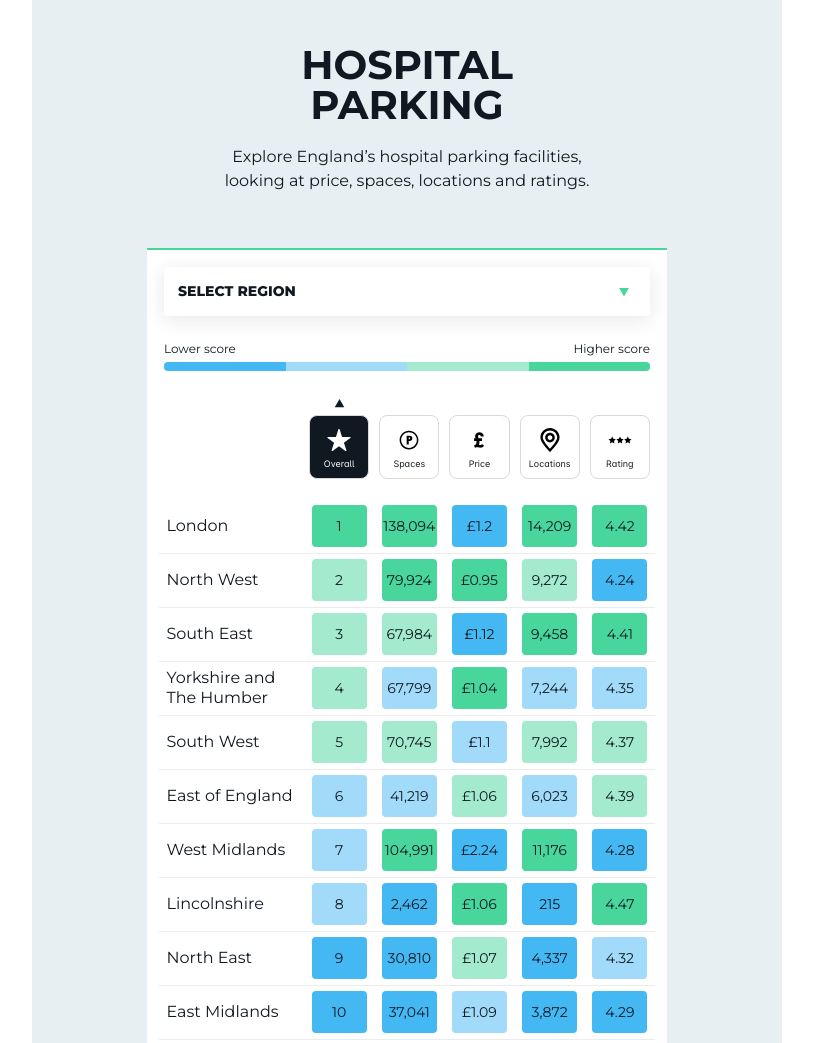
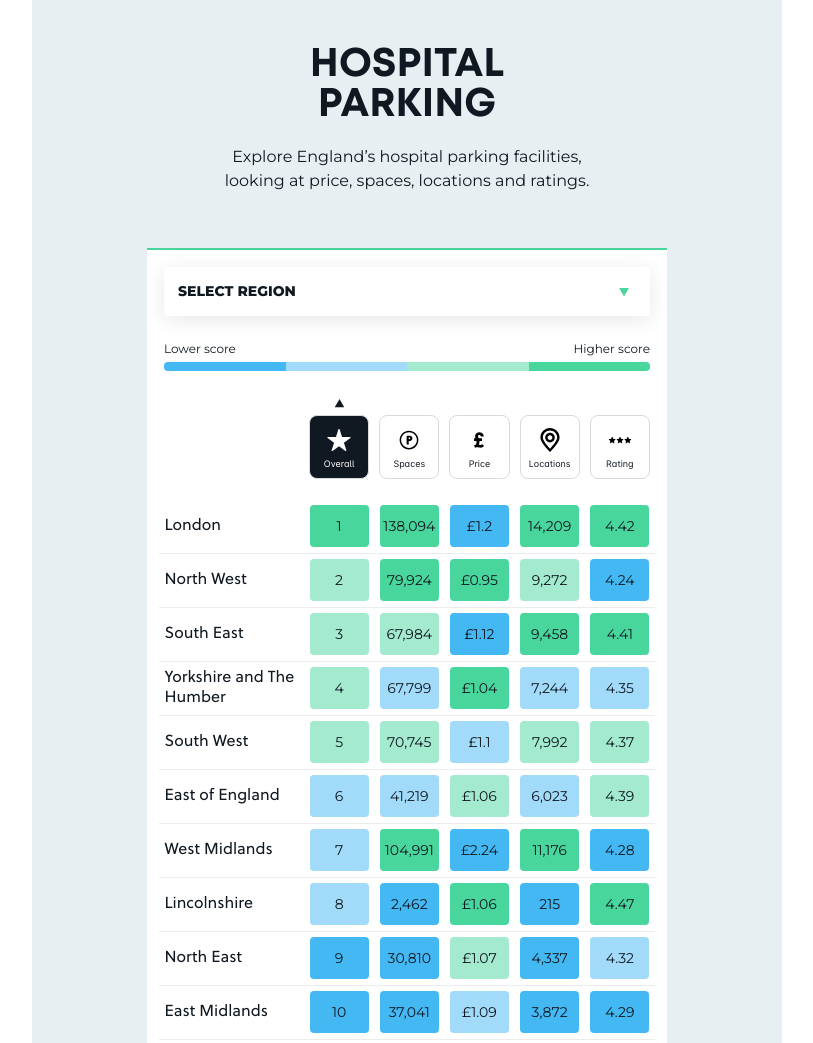
Before and after one commit to TypeAMedia/hospital_parking_report, a plain HTML site: page index.html in a window 1280 px wide. Shown: the top 1043 px of the page, without its empty margins (233-1046 px from the left). Drawn offline with Linux system fonts and the light colour scheme.

Commit message:
font family update

```diff
--- a/scripts/table.js
+++ b/scripts/table.js
@@ -39,7 +39,7 @@ function Table(params) {
       cellHeight: 54, // height of each cells in table body
       firstColumnWidth: {
         // city column width (varies based on screen size),
-        xs: 125,
+        xs: 135,
         sm: 145,
         md: 145,
         lg: 145,
@@ -161,7 +161,7 @@ function Table(params) {
     const br = getMobileBreakdown();
 
     if (isMobile(attrs.mobileBreakdown)) {
-      attrs.pagination = true;
+      attrs.pagination = false;
     } else {
       attrs.pagination = false;
     }
@@ -192,14 +192,12 @@ function Table(params) {
             showMore();
           }
         });
-
       adjustShowBtn();
     } else {
       container.selectAll(".show-btn").remove();
     }
 
     d3.select(".table-head.main-column").style("height", null);
-
     addTableHead(resize);
     addTableBody();
     adjustHeight();
@@ -381,7 +379,6 @@ function Table(params) {
     if (d.isMainColumn) {
       return firstColumnWidth + "px";
     }
-
     return `calc((100% - ${firstColumnWidth}px) / ${headers.length - 1})`;
   }
 
@@ -448,8 +445,9 @@ function Table(params) {
 
       table
         .selectAll(".main-column")
-        .style("position", "absolute")
+        .style("position", 'absolute')
         .style("margin-left", -firstColumnWidth + "px");
+
 
       table.style("margin-left", firstColumnWidth + "px");
 
--- a/styles/main.css
+++ b/styles/main.css
@@ -9,6 +9,18 @@
   --swiper-pagination-color: #E5AA20;
   --swiper-pagination-bullet-inactive-color: #D8D8D8;
   --swiper-pagination-bullet-inactive-opacity: 1;
+}
+
+@font-face {
+  font-family: 'Mont';
+  src: url(../fonts/Fontfabric\ -\ Mont\ Regular.otf);
+  font-weight: 400;
+}
+
+@font-face {
+  font-family: "Mont-bold";
+  src: url(../fonts/Fontfabric\ -\ Mont\ Bold.otf);
+  font-weight: 700;
 }
 
 @font-face {
@@ -27,6 +39,12 @@
   font-weight: 400;
   font-family: 'PreplyInter';
   src: url(../fonts/PreplyInter-Regular.otf) format("opentype");
+}
+
+@font-face {
+  font-weight: 400;
+  font-family: 'Soleil';
+  src: url(../fonts/SoleilRegular.otf) format('openType');
 }
 
 
@@ -57,7 +75,7 @@ body {
 
 .main-title {
   font-weight: 700;
-  font-family: 'Montserrat';
+  font-family: 'Mont-bold';
   font-size: 40px;
   line-height: 40px;
   text-align: center;
@@ -79,9 +97,6 @@ body {
   padding: 17px;
 }
 
-
-
-.dropdown {}
 
 
 .legend {
--- a/styles/table.css
+++ b/styles/table.css
@@ -1,6 +1,6 @@
 :root {
   --gutter-width: 10px;
-  --gutter-width-mobile: 15px;
+  --gutter-width-mobile: 11px;
   --cell-padding: 6px 0px;
 }
 
@@ -20,6 +20,12 @@
   font-weight: 400;
   font-family: 'PreplyInter';
   src: url(../fonts/PreplyInter-Regular.otf) format("opentype");
+}
+
+@font-face {
+  font-weight: 400;
+  font-family: 'Soleil';
+  src: url(../fonts/SoleilRegular.otf) format('openType');
 }
 
 .table-grid {
@@ -238,6 +244,7 @@
 
 
 .location-box {
+  font-family: 'Soleil';
   display: flex;
   align-items: center;
   border-radius: 2px;
```
Also changed, not shown: fonts/Fontfabric - Mont Bold.otf (added), fonts/Fontfabric - Mont Regular.otf (added), fonts/Fontfabric - Mont SemiBold.otf (added), fonts/SoleilBold.otf (added), fonts/SoleilBook.otf (added), fonts/SoleilLight.otf (added), fonts/SoleilRegular.otf (added).
